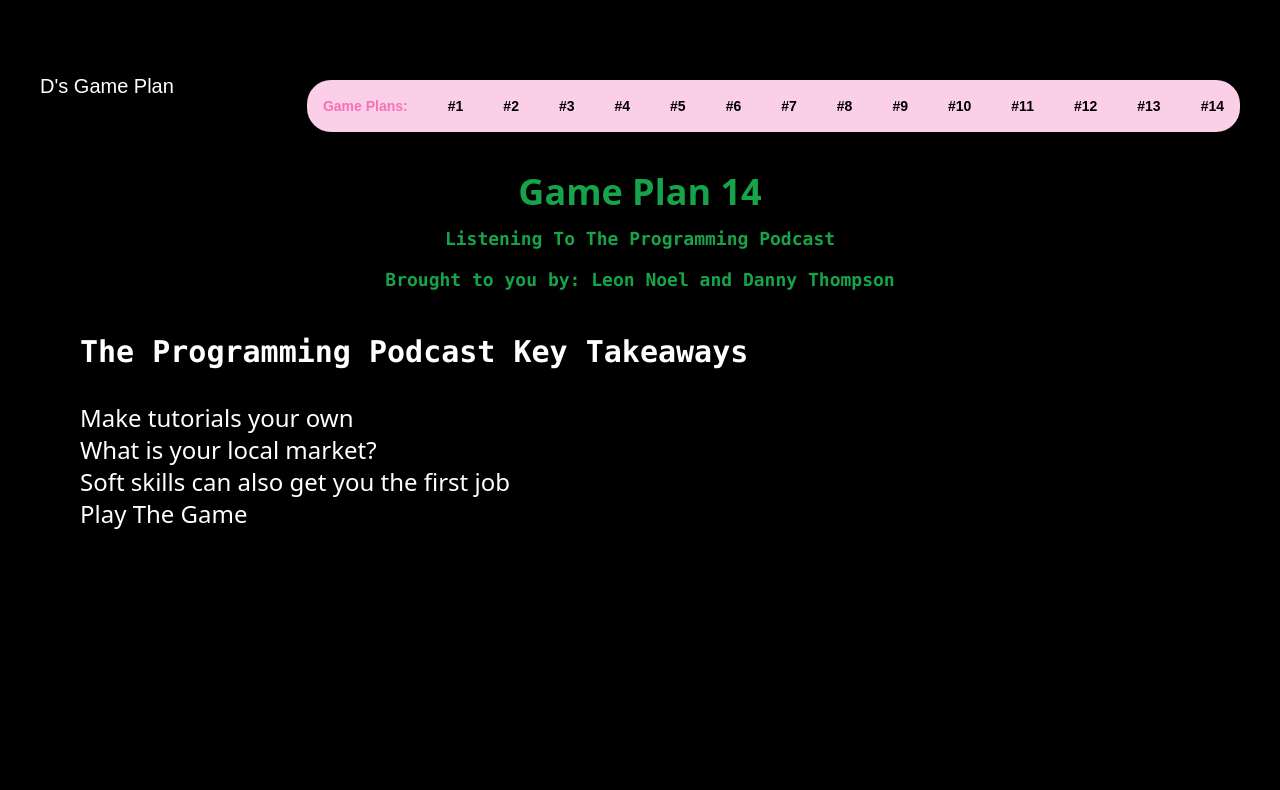
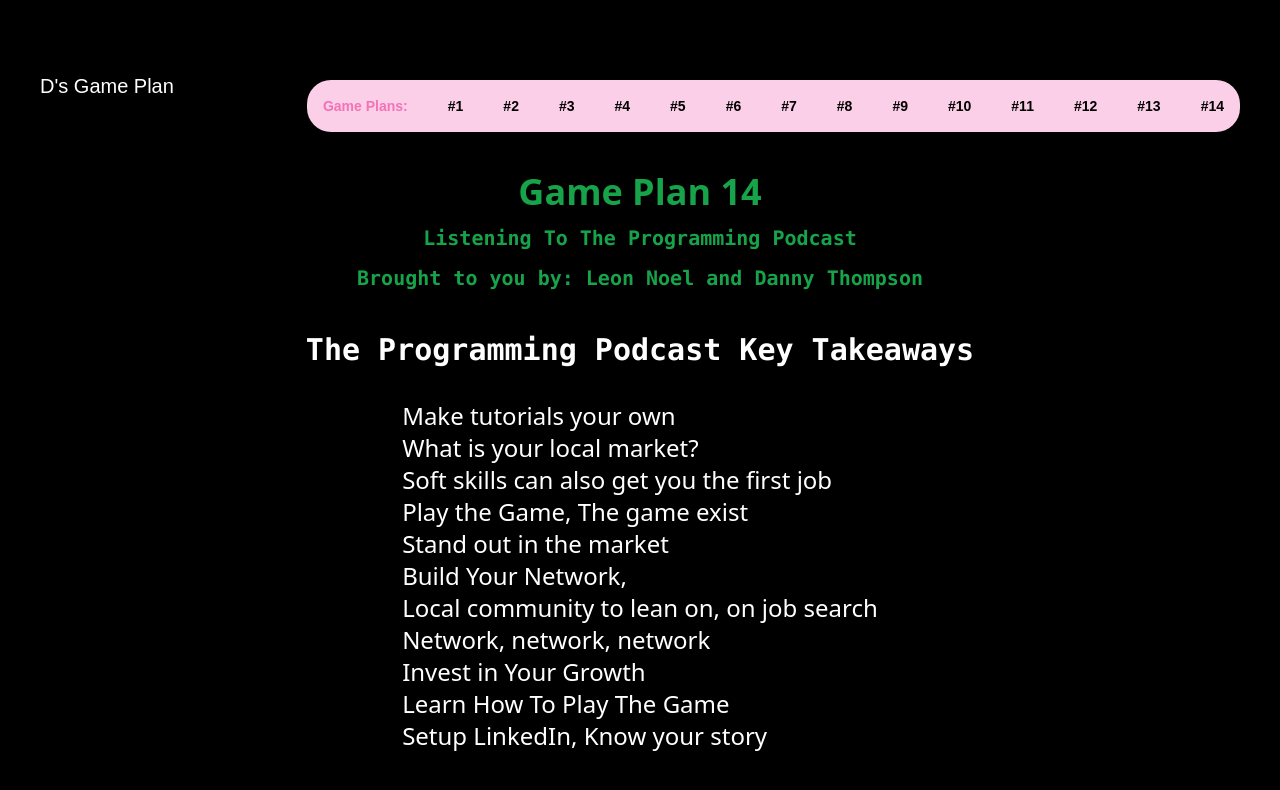
Before and after one commit to Davonne007-TX/game-plan, a React (Vite) app: page /gamePlan14 in a window 1280 px wide. Shown: the top 790 px of the page. Built offline with nearby package versions, Linux system fonts and the light colour scheme; a web font is replaced by a local one.

Commit message:
add key takeways from programming podcast

```diff
--- a/src/components/Fourteen/GamePlan14.jsx
+++ b/src/components/Fourteen/GamePlan14.jsx
@@ -5,7 +5,7 @@ function GamePlan14() {
     <>
       <h2 className="text-green-600 text-center font-bold text-2xl md:text-3xl lg:text-4xl mb-10  ">
         Game Plan 14 <br />
-        <span className="text-lg font-mono">
+        <span className="text-xl font-mono">
           Listening To The Programming Podcast <br />
           Brought to you by: Leon Noel and Danny Thompson
         </span>
--- a/src/components/Fourteen/Podcast1.jsx
+++ b/src/components/Fourteen/Podcast1.jsx
@@ -3,8 +3,20 @@ export default function Podcast1() {
     { point: "Make tutorials your own", id: 1 },
     { point: "What is your local market?", id: 2 },
     { point: "Soft skills can also get you the first job", id: 3 },
-    { point: "Play The Game" },
-    { point: "" },
+    { point: "Play the Game, The game exist", id: 4 },
+    { point: "Stand out in the market", id: 5 },
+    {
+      point: "Build Your Network,",
+      id: 6,
+    },
+    {
+      point: "Local community to lean on, on job search",
+      id: 7,
+    },
+    { point: "Network, network, network", id: 8 },
+    { point: "Invest in Your Growth", id: 9 },
+    { point: "Learn How To Play The Game", id: 10 },
+    { point: "Setup LinkedIn, Know your story" },
     { point: "" },
     { point: "" },
     { point: "" },
@@ -14,7 +26,7 @@ export default function Podcast1() {
   ];
   return (
     <>
-      <section className="text-white ml-20">
+      <section className="text-white flex flex-col justify-center items-center m-0">
         <h2 className="font-bold text-3xl font-mono">
           The Programming Podcast Key Takeaways
         </h2>
```
